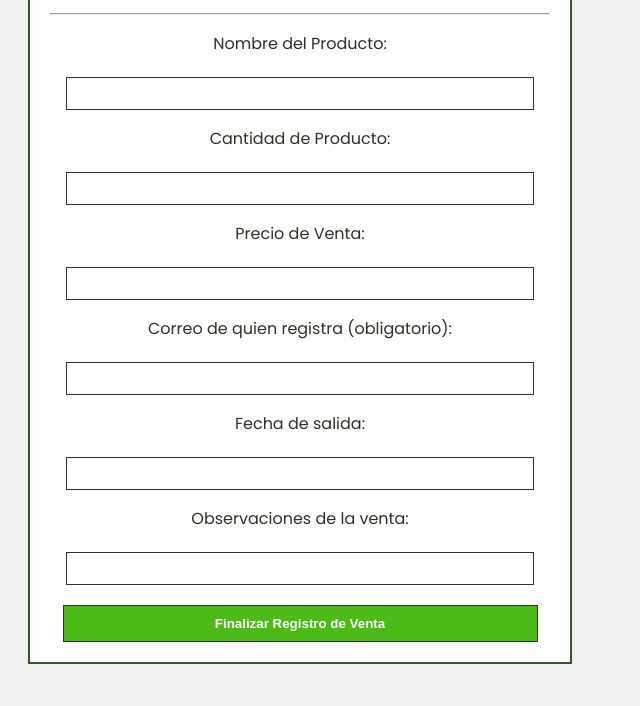
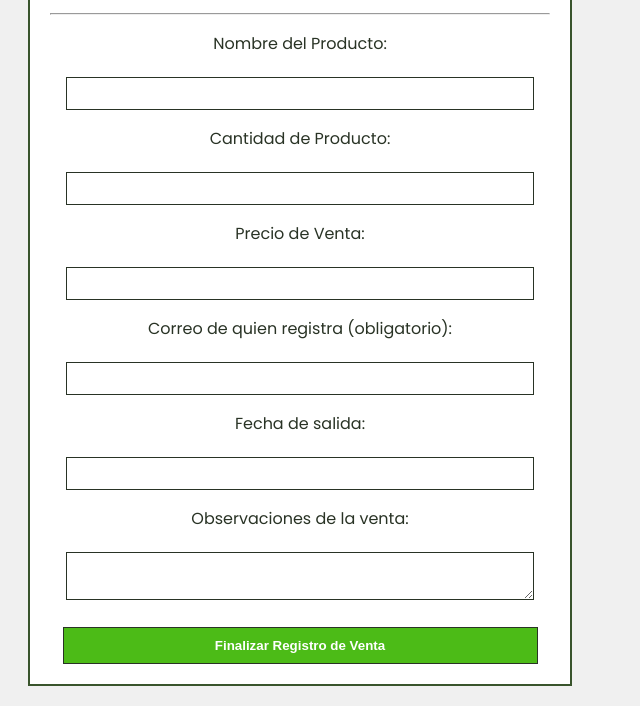
Before and after one commit to AlexCaleb28/4IV8_Appat_Appmat_GutierrezGutierrezCalebAlexander, a plain HTML site: page FormularioComponentes_0827/index.html in a window 1280 px wide. Shown: the part 212-918 px from the top of the page, without its empty margins (0-640 px from the left). Before the commit the page ends 896 px from the top, so only its background shows below. Drawn offline with Linux system fonts and the light colour scheme.

Commit message:
problemas de algoritmia

```diff
--- a/FormularioComponentes_0827/index.html
+++ b/FormularioComponentes_0827/index.html
@@ -31,7 +31,7 @@
         <input type="text" id="fecha">
 
         <p>Observaciones de la venta:</p>
-        <input type="text" id="comentarios">
+        <textarea id="comentarios"></textarea>
 
         <br>
 
```
Also changed, not shown: 04Algoritmia/algoritmia.html (added), 04Algoritmia/css/style.css (added), 04Algoritmia/js/algoritmia.js (added).
